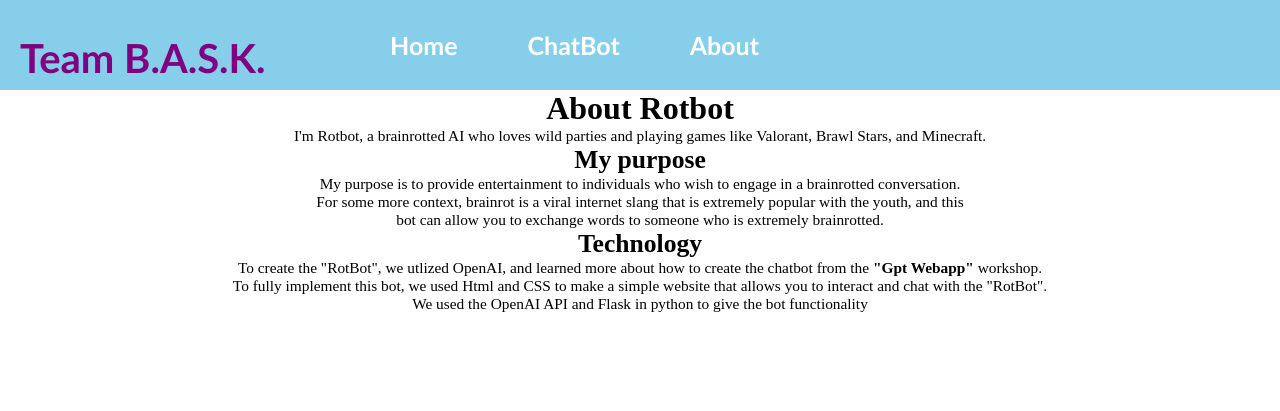
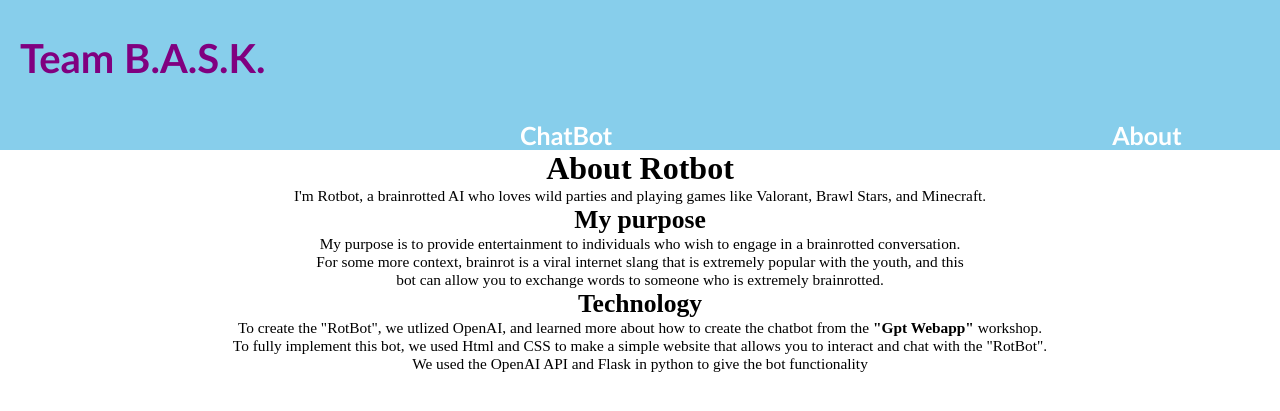
Before and after one commit to MoskowitzRocket/StormHacks2024, a Flask app: page /about in a window 1280 px wide. Shown: the top 411 px of the page. Run offline with Flask 3, Linux system fonts and the light colour scheme.

Commit message:
Remove unneed navbar crap

```diff
--- a/app/static/styleabout.css
+++ b/app/static/styleabout.css
@@ -56,7 +56,7 @@ ul{
 /*lists*/
 ul li{
     list-style: none;
-    margin-left: 70px;
+    margin-left: 500px;
     margin-top: 30px;
     font-size: 25px;
 }
--- a/app/templates/about.html
+++ b/app/templates/about.html
@@ -12,8 +12,7 @@
                            <h1 class="logo"> Team B.A.S.K. </h1>
                   </div>
           <ul>
-            <li><a href="{{ url_for('main') }}">Home</a></li>
-            <li><a href="{{ url_for('main') }}">ChatBot</a></li>
+            <li class="what"><a href="{{ url_for('query_view') }}">ChatBot</a></li>
             <li><a href="{{ url_for('about') }}">About</a></li>
           </ul>
         </div>
--- a/app/templates/index.html
+++ b/app/templates/index.html
@@ -58,7 +58,6 @@
                          <h1 class="logo"> Team B.A.S.K </h1>
                 </div>
 				<ul>
-					<li><a href="{{ url_for('main') }}">Home</a></li>
 					<li><a href="#">ChatBot</a></li>
 					<li><a href="{{ url_for('about') }}">About</a></li>
 				</ul>
```
